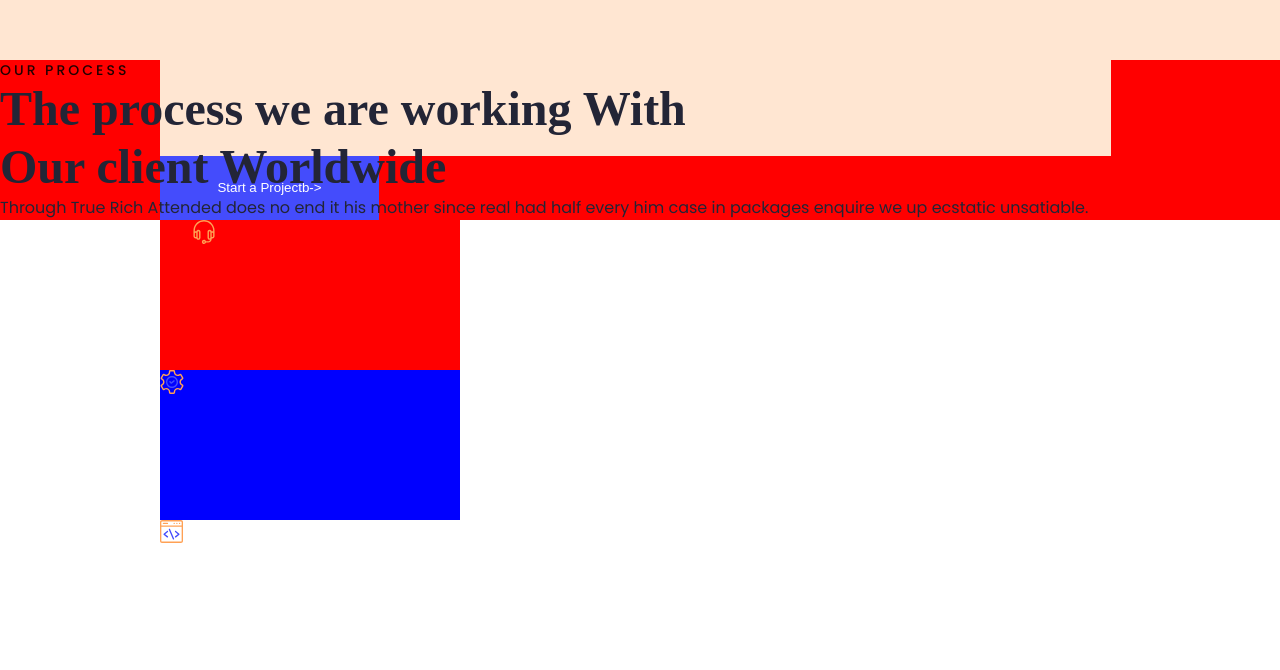
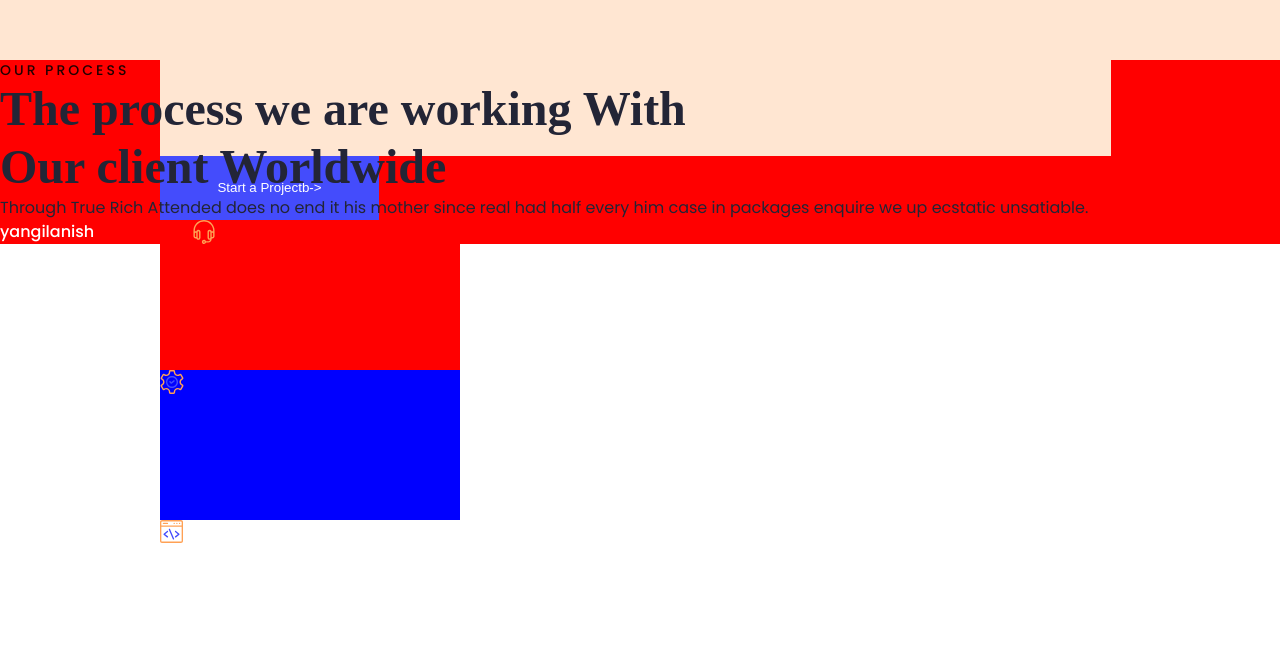
Before and after one commit to samirsobirkulov/lessons, a plain HTML site: page index.html in a window 1280 px wide. Shown: the part 3329-3999 px from the top of the page. Drawn offline with Linux system fonts and the light colour scheme.

Commit message:
yangilanish

```diff
--- a/index.html
+++ b/index.html
@@ -435,7 +435,7 @@
         </div>
         <div class="box_522">
           <ul>
-            <li><a href=""></a></li>
+            <li><a href="">yangilanish</a></li>
             <li><a href=""></a></li>
             <li><a href=""></a></li>
           </ul>
```
